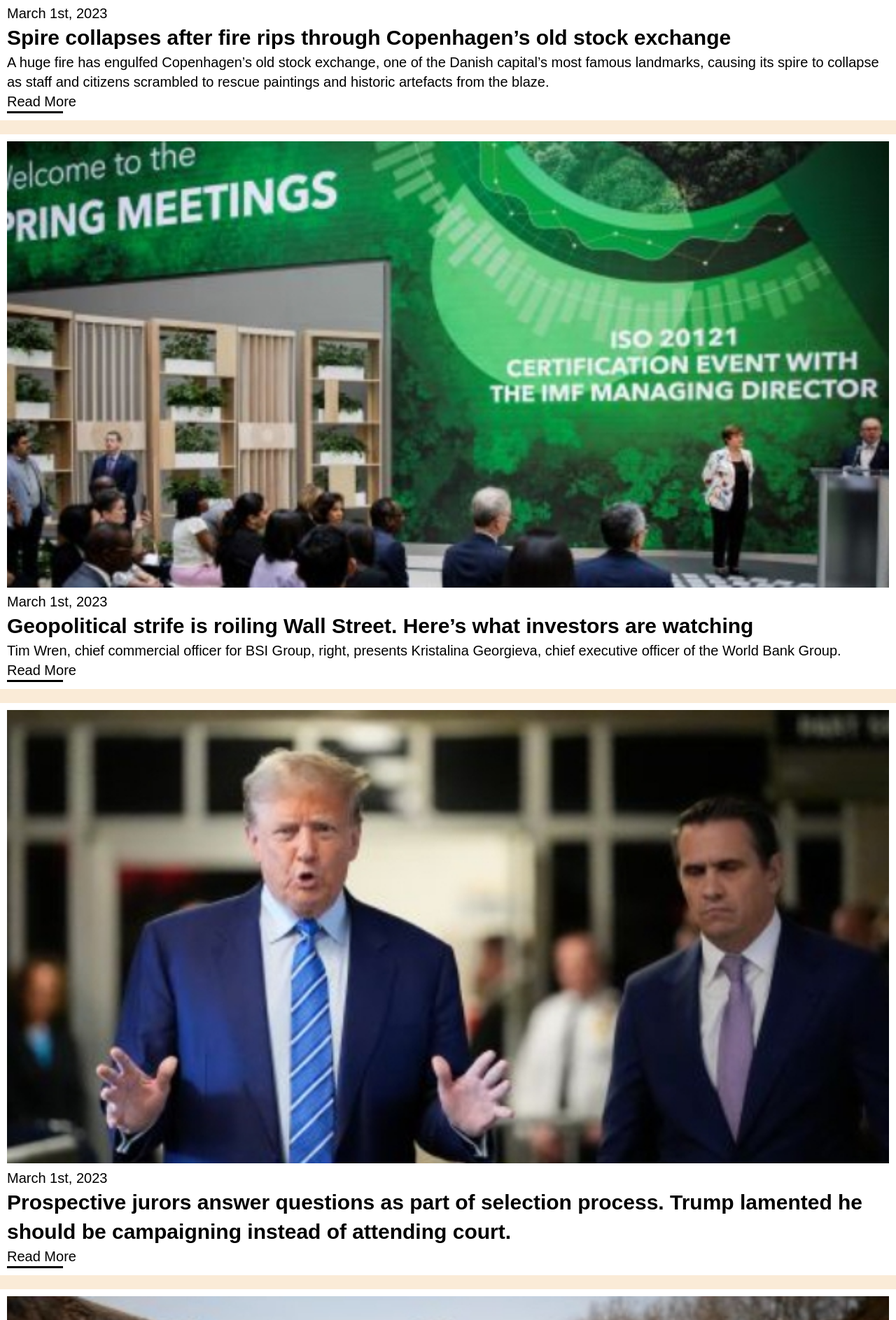
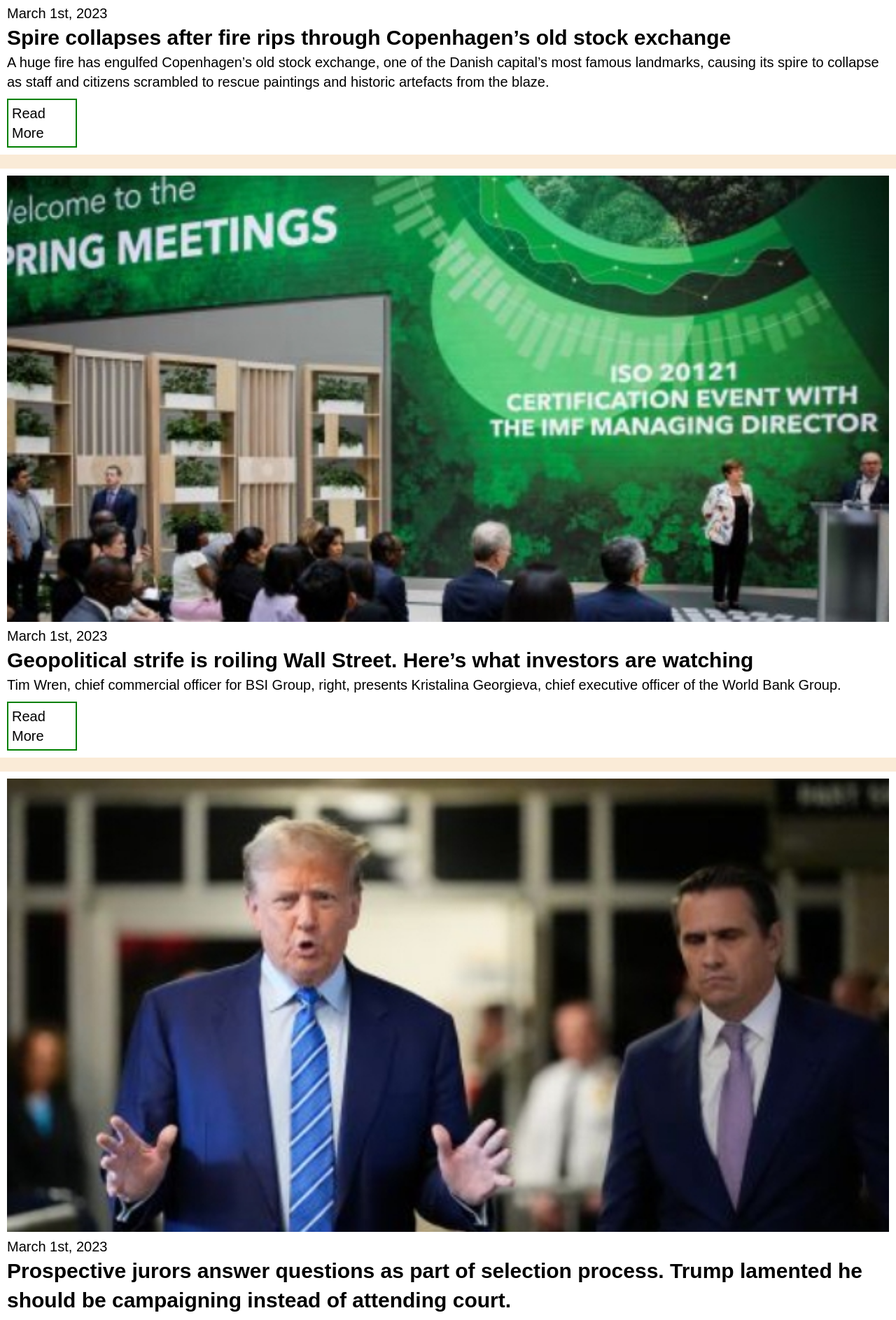
Before and after one commit to tuoyosamuel/TWL-Hundred-Days-Of-Coding-one-, a plain HTML site: page index.html in a window 1280 px wide. Shown: the part 804-2691 px from the top of the page at 70% size. Drawn offline with Linux system fonts and the light colour scheme.

Commit message:
Add files via upload

```diff
--- a/index.html
+++ b/index.html
@@ -19,8 +19,7 @@
         <p>March 1st, 2023</p>
        <h2>Spire collapses after fire rips through Copenhagen’s old stock exchange</h2>
        <p class="content">A huge fire has engulfed Copenhagen’s old stock exchange, one of the Danish capital’s most famous landmarks, causing its spire to collapse as staff and citizens scrambled to rescue paintings and historic artefacts from the blaze.</p>
-      <p>Read More</p>
-        <hr width="80px" size="5px" color="black" />
+         <p class="more">Read More</p>
       </div>
   </article>
 
@@ -31,8 +30,7 @@
         <p>March 1st, 2023</p>
        <h2>Geopolitical strife is roiling Wall Street. Here’s what investors are watching</h2>
         <p class="content">Tim Wren, chief commercial officer for BSI Group, right, presents Kristalina Georgieva, chief executive officer of the World Bank Group.</p>
-        <p>Read More</p>
-        <hr width="80px" size="5px" color="black" />
+        <p class="more">Read More</p>
       </div>
   </article>
 
@@ -43,8 +41,7 @@
         <p>March 1st, 2023</p>
        <h2>Prospective jurors answer questions as part of selection process. Trump lamented he should be campaigning instead of attending court.</h2>
         <p class="content">   </p>
-        <p>Read More</p>
-        <hr width="80px" size="5px" color="black" />
+        <p class="more">Read More</p>
       </div>
   </article>
 
@@ -55,8 +52,7 @@
         <p>March 1st, 2023</p>
        <h2>Ukraine ‘ran out of missiles’ to thwart Russian strike on power plant, Zelensky says</h2>
         <p class="content">Ukrainian President Volodymyr Zelensky inspects defenses in Kharkiv region, April 9, 2024.        </p>
-       <p>Read More</p>
-        <hr width="80px" size="5px" color="black" />
+        <p class="more">Read More</p>
       </div>
   </article>
 
@@ -67,8 +63,7 @@
         <p>March 1st, 2023</p>
        <h2>US expects Israel to limit response against Iran to avoid ‘frightening’ escalation, sources say</h2>
         <p class="content">Israel weighs response to Iran attack</p>
-        <p>Read More</p>
-        <hr width="80px" size="5px" color="black" />
+        <p class="more">Read More</p>
       </div>
   </article>
 
--- a/styles.css
+++ b/styles.css
@@ -46,3 +46,16 @@ article{
   margin-top: 20px;
   margin-bottom: 20px;
 }
+
+.more{
+  border: 2px solid green;
+  width: 100px;
+  margin-top: 10px;
+  padding: 5px;
+}
+.more:hover{
+  color: white;
+  background: green;
+  border: none;
+  border-radius: 2px;
+}
```
